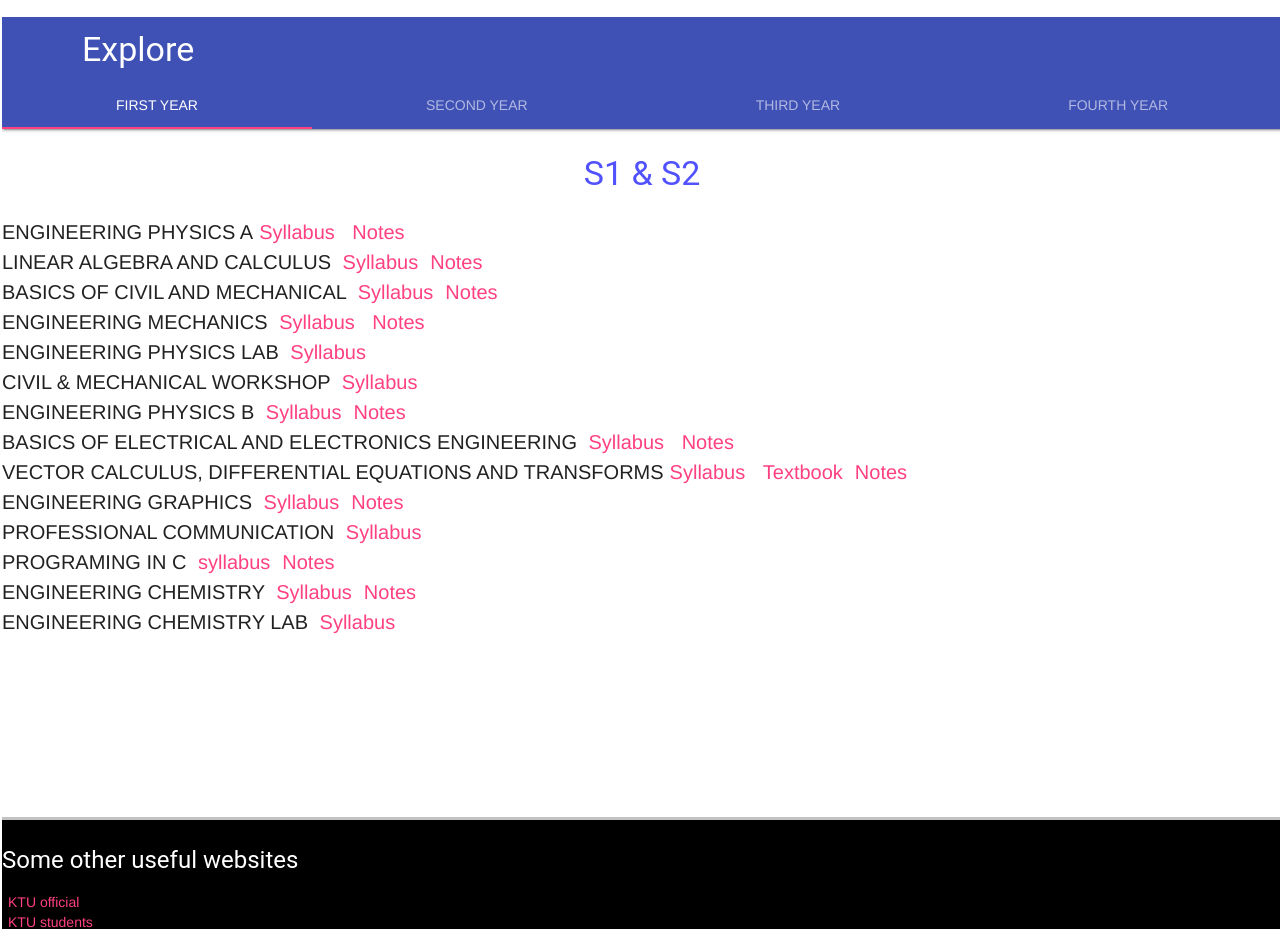
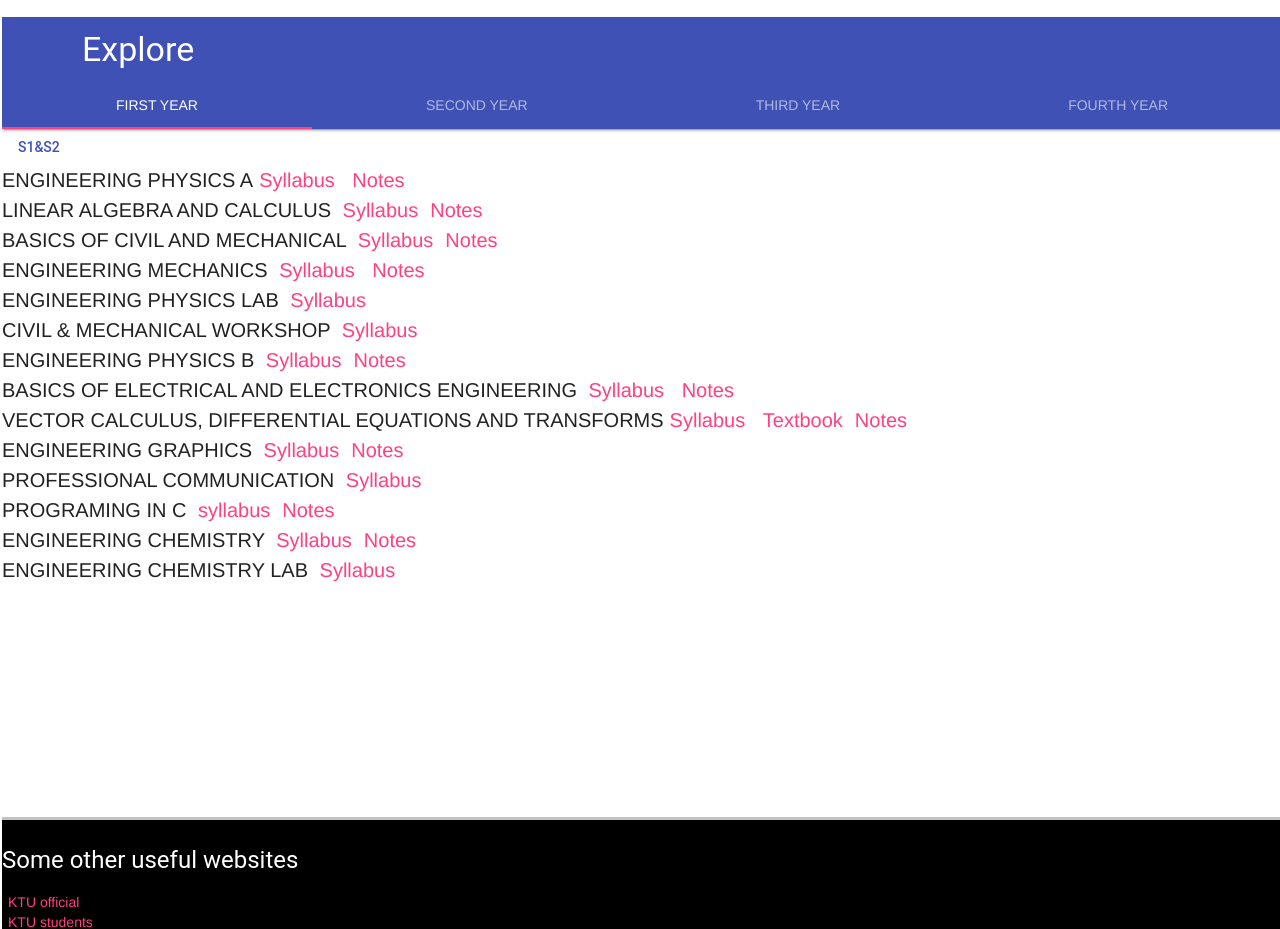
Before and after one commit to rohithp7777/Edupile, a plain HTML site: page index.html in a window 1280 px wide. Shown: the part 882-1811 px from the top of the page. Drawn offline with nearby package versions, Linux system fonts and the light colour scheme.

Commit message:
button added

```diff
--- a/index.html
+++ b/index.html
@@ -85,8 +85,14 @@
       <main class="mdl-layout__content">
         <section class="mdl-layout__tab-panel is-active" id="fixed-tab-1">
           <div class="page-content">
-            <div>
-              <h3 style="color: rgb(81, 81, 255); text-align: center;"> S1 & S2</h3>
+	    <button
+              onclick="expand('S1&S2')"
+              class="mdl-button mdl-js-button mdl-button--primary"
+            >
+              S1&S2</button
+            ><br />
+            <div id= S1&S2 >
+
               ENGINEERING PHYSICS A<a
                 href="https://ktu.edu.in/data/engineering_physics_A.pdf?=jDbhKhPJJJuJfBjzfSneWN30UB%2BapMhgfoa0k6kiBfiumDPXvFbstUB%2FsdSma%2BHMq2f8U1P8A9%2B%2FuzuOOneukw%3D%3D"
                 target="blank"
@@ -123,8 +129,7 @@
                 target="blank"
                 >Syllabus</a
               ><br/>
-            </div>
-            <div>
+
               ENGINEERING PHYSICS B
               <a
                 href="https://ktu.edu.in/data/engineering_physics_B.pdf?=BKn1DGSNSOmPOg7m5InLLIYB5xMMIvYv%2FH2sMH3CR5p0DGckZDnS3yRVJ%2FaOGbPik33x%2FQ7dPXsBi8PLNQoumA%3D%3D"
```
